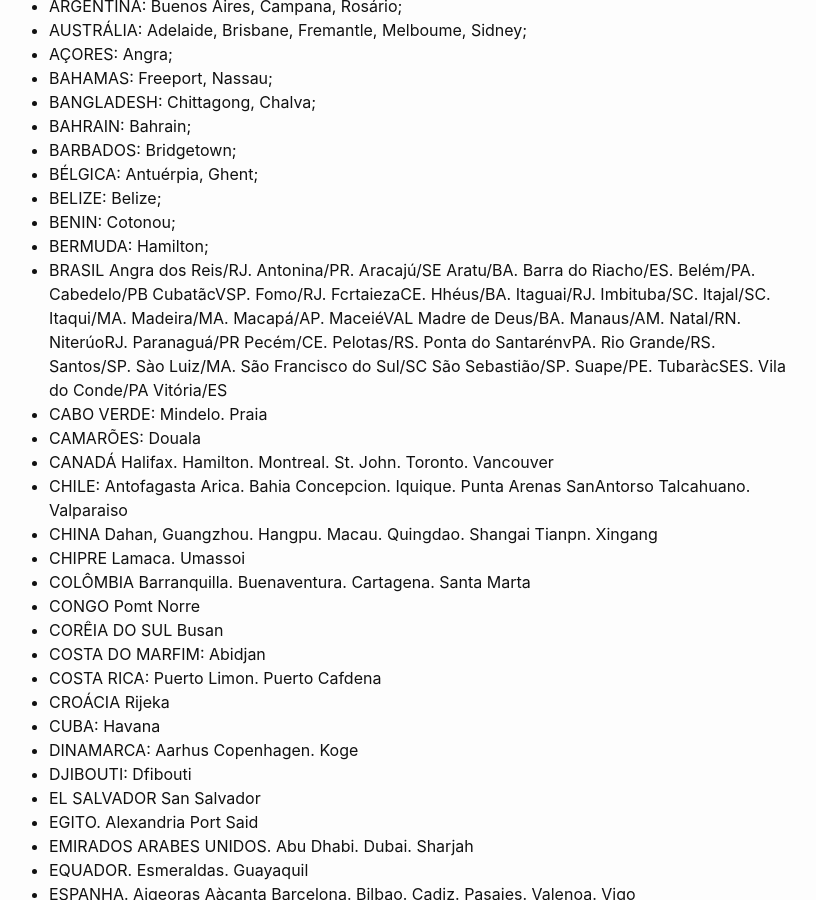
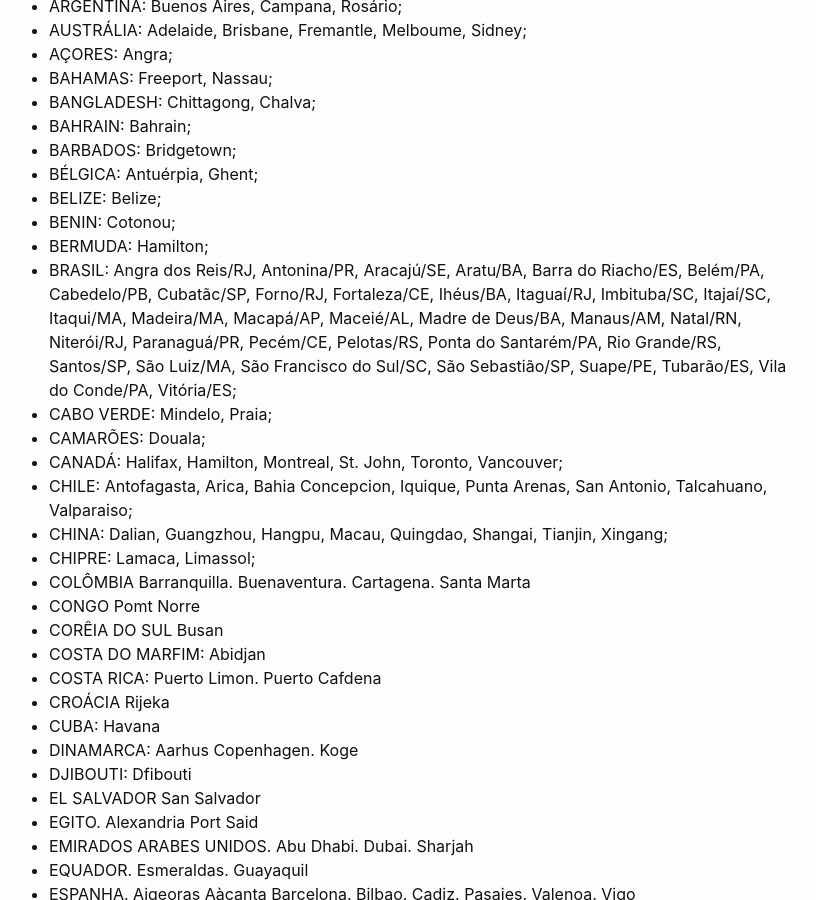
Before and after one commit to WCAComex/wcacomex.github.io, a Jekyll site: the page built from _utilidades/paises-e-seus-portos.markdown, in a window 1280 px wide and 900 px high, scrolled down 386 px. Shown: the whole window, without its empty margins (221-1037 px from the left). Built offline with Jekyll 4.4.1, drawn with Linux system fonts in a browser that asks for light colours.

Commit message:
Updated Paises E Seus Portos

```diff
--- a/_utilidades/paises-e-seus-portos.markdown
+++ b/_utilidades/paises-e-seus-portos.markdown
@@ -22,13 +22,13 @@ date: 2017-10-23 00:20:00 -02:00
 - BELIZE: Belize;
 - BENIN: Cotonou;
 - BERMUDA: Hamilton;
-- BRASIL Angra dos Reis/RJ. Antonina/PR. Aracajú/SE Aratu/BA. Barra do Riacho/ES. Belém/PA. Cabedelo/PB CubatãcVSP. Fomo/RJ. FcrtaiezaCE. Hhéus/BA. Itaguai/RJ. Imbituba/SC. Itajal/SC. Itaqui/MA. Madeira/MA. Macapá/AP. MaceiéVAL Madre de Deus/BA. Manaus/AM. Natal/RN. NiterúoRJ. Paranaguá/PR Pecém/CE. Pelotas/RS. Ponta do SantarénvPA. Rio Grande/RS. Santos/SP. Sào Luiz/MA. São Francisco do Sul/SC São Sebastião/SP. Suape/PE. TubaràcSES. Vila do Conde/PA Vitória/ES
-- CABO VERDE: Mindelo. Praia
-- CAMARÕES: Douala
-- CANADÁ Halifax. Hamilton. Montreal. St. John. Toronto. Vancouver
-- CHILE: Antofagasta Arica. Bahia Concepcion. Iquique. Punta Arenas SanAntorso Talcahuano. Valparaiso
-- CHINA Dahan, Guangzhou. Hangpu. Macau. Quingdao. Shangai Tianpn. Xingang
-- CHIPRE Lamaca. Umassoi
+- BRASIL: Angra dos Reis/RJ, Antonina/PR, Aracajú/SE, Aratu/BA, Barra do Riacho/ES, Belém/PA, Cabedelo/PB, Cubatãc/SP, Forno/RJ, Fortaleza/CE, Ihéus/BA, Itaguaí/RJ, Imbituba/SC, Itajaí/SC, Itaqui/MA, Madeira/MA, Macapá/AP, Maceié/AL, Madre de Deus/BA, Manaus/AM, Natal/RN, Niterói/RJ, Paranaguá/PR, Pecém/CE, Pelotas/RS, Ponta do Santarém/PA, Rio Grande/RS, Santos/SP, São Luiz/MA, São Francisco do Sul/SC, São Sebastião/SP, Suape/PE, Tubarão/ES, Vila do Conde/PA, Vitória/ES;
+- CABO VERDE: Mindelo, Praia;
+- CAMARÕES: Douala;
+- CANADÁ: Halifax, Hamilton, Montreal, St. John, Toronto, Vancouver;
+- CHILE: Antofagasta, Arica, Bahia Concepcion, Iquique, Punta Arenas, San Antonio, Talcahuano, Valparaiso;
+- CHINA: Dalian, Guangzhou, Hangpu, Macau, Quingdao, Shangai, Tianjin, Xingang;
+- CHIPRE: Lamaca, Limassol;
 - COLÔMBIA Barranquilla. Buenaventura. Cartagena. Santa Marta
 - CONGO Pomt Norre
 - CORÊIA DO SUL Busan
```
